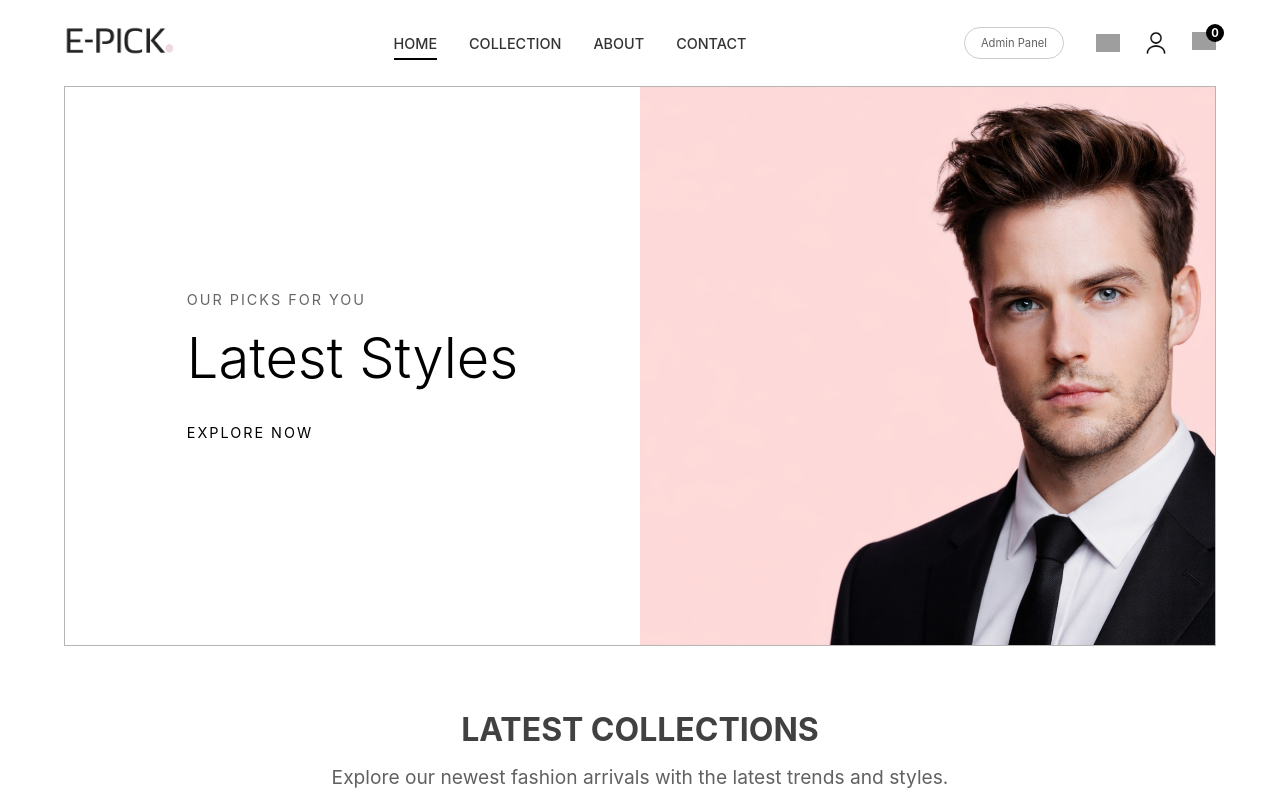
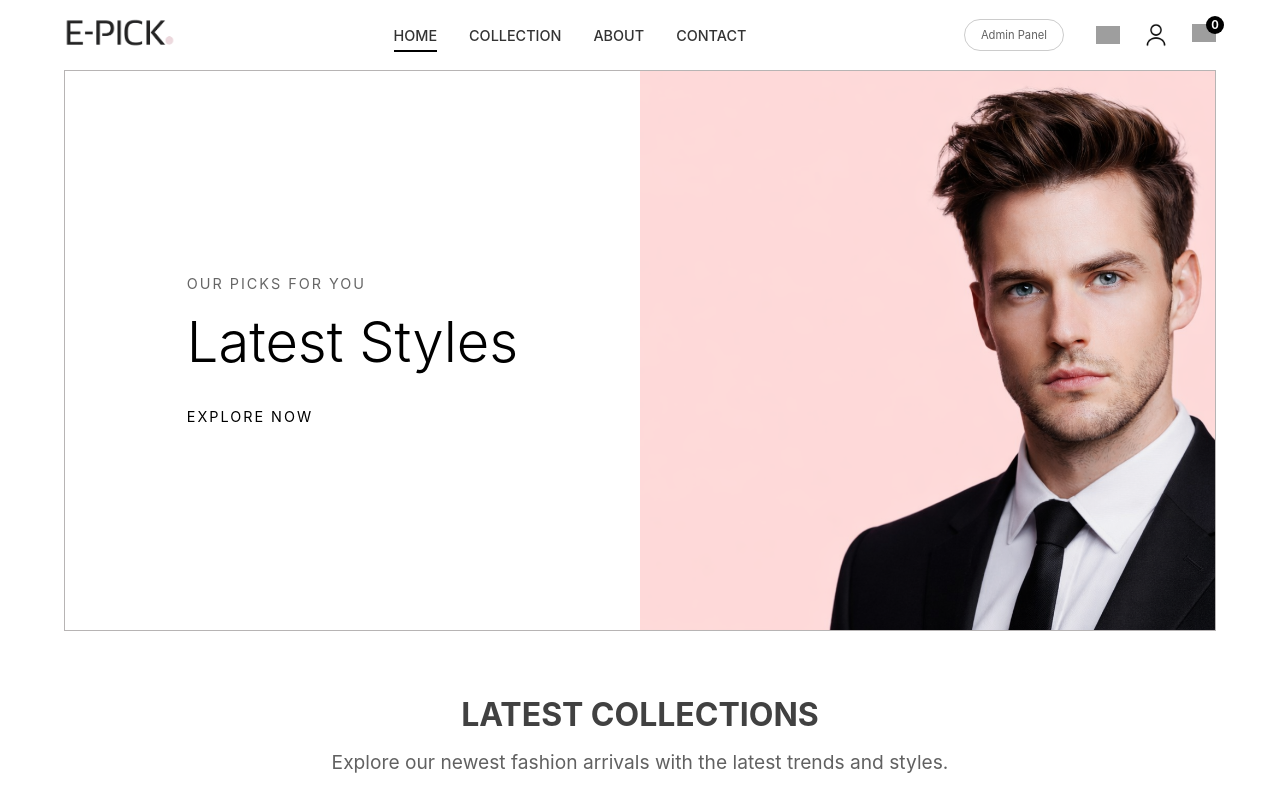
Before and after one commit to Chetannaik698/E-PICK, a React app in the folder frontend/: page / in a window 1280 px wide. Shown: the top 800 px of the page. Built offline with nearby package versions, Linux system fonts and the light colour scheme; grey boxes are pictures that could not be loaded; the HTML template or start-up script is replaced by a standard one.

Commit message:
nav changes

```diff
--- a/frontend/src/styles/Home.css
+++ b/frontend/src/styles/Home.css
@@ -15,6 +15,7 @@
   width: 100%;
   height: 100%;
   border: 1px solid #b7b4b4;
+  border-top: none;
   display: flex;
 }
 .left {
--- a/frontend/src/styles/Navbar.css
+++ b/frontend/src/styles/Navbar.css
@@ -16,7 +16,8 @@ nav {
   display: flex;
   align-items: center;
   justify-content: space-between;
-  padding: 1.5rem 0;
+  padding: 1rem 0;
+  border-bottom: 1px solid #b7b4b4;
 }
 
 nav .logo img {
```
